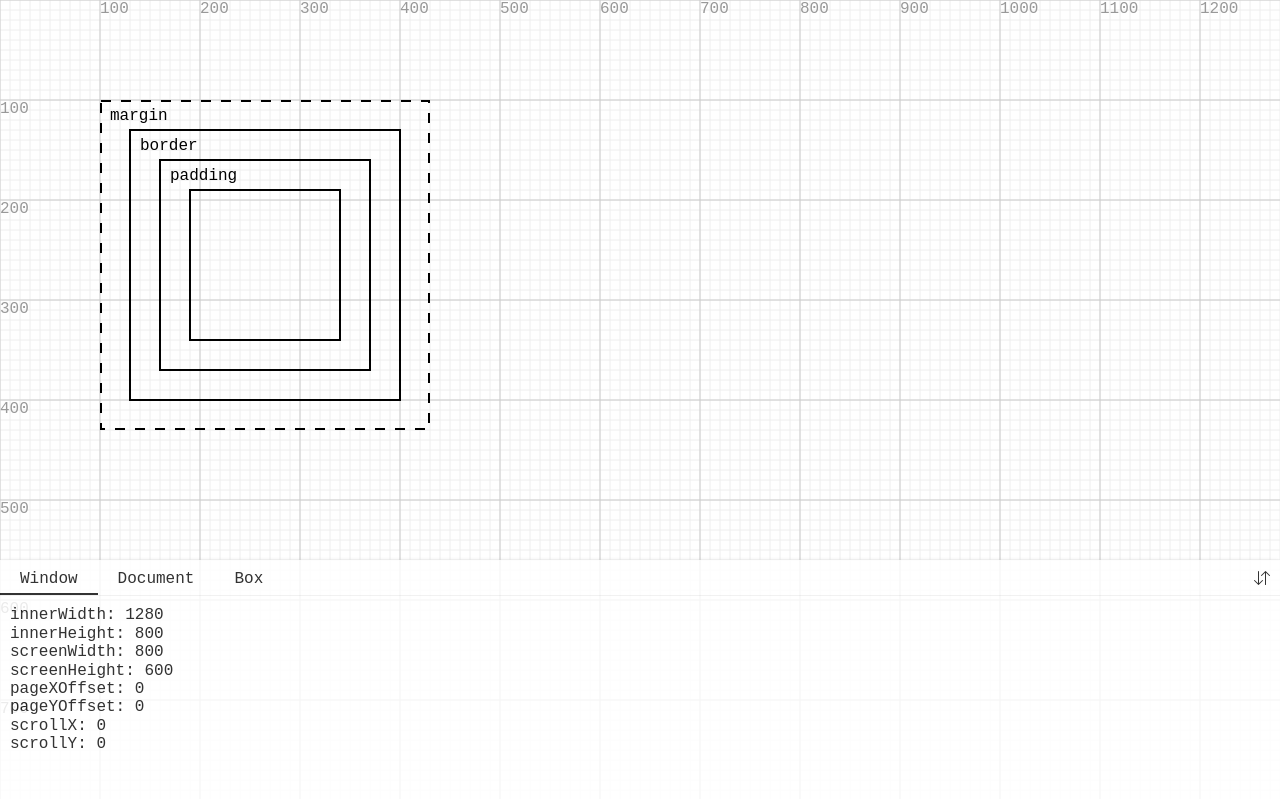
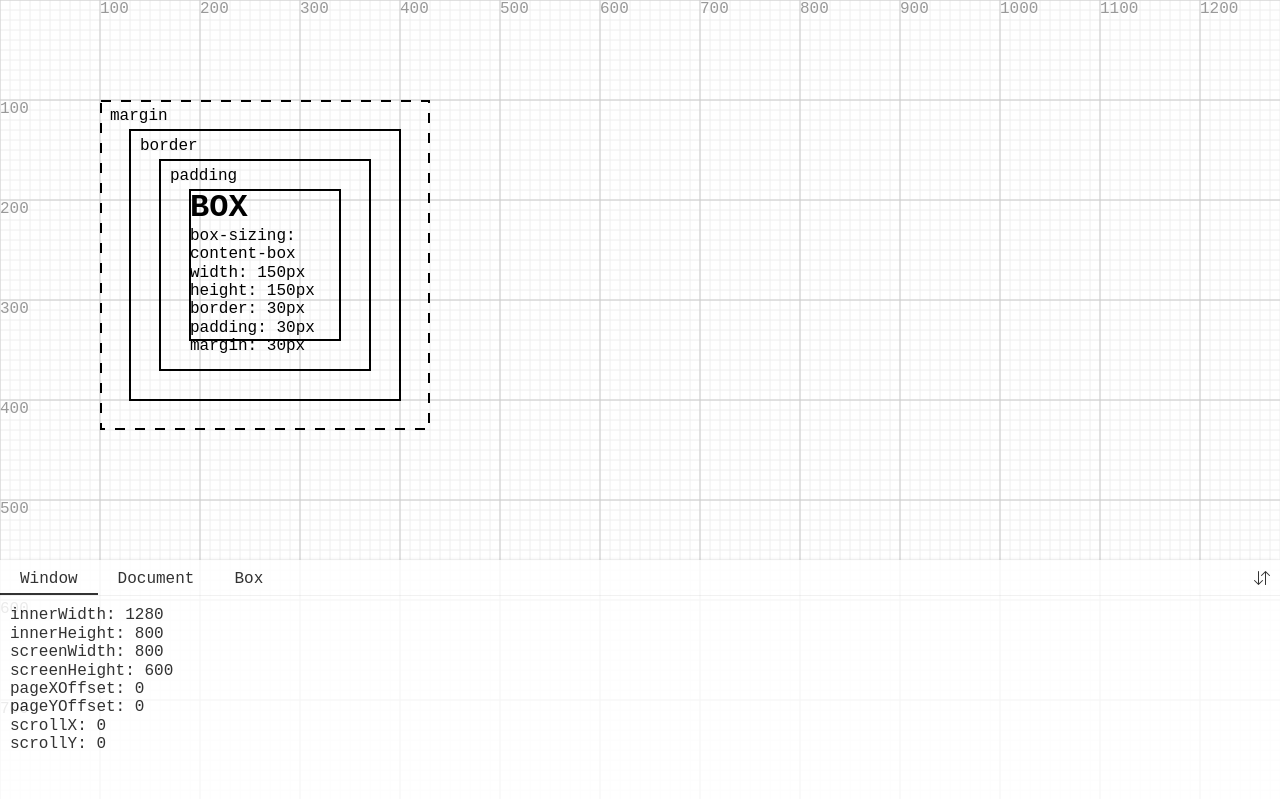
Before and after one commit to swimyoung/web-coordinates, a React app: page / in a window 1280 px wide. Shown: the top 799 px of the page. Built offline with nearby package versions, Linux system fonts and the light colour scheme.

Commit message:
Add box content

```diff
--- a/src/components/Box.tsx
+++ b/src/components/Box.tsx
@@ -1,16 +1,16 @@
 import React, { useState, useRef, useContext } from 'react';
 import { AppBoundaryContext } from '~/App';
+import {
+  addWindowEventListener,
+  removeWindowEventListener,
+} from '~/utils/windowEventListen';
 
 type BoxPosition = {
   x: number;
   y: number;
 };
 
-type BoxProps = {
-  //
-};
-
-function Box(props: BoxProps): React.ReactElement {
+function Box(): React.ReactElement {
   const box = useRef<HTMLDivElement>(null);
   const [boxPosition, setBoxPosition] = useState<BoxPosition>({
     x: 100,
@@ -38,6 +38,7 @@ function Box(props: BoxProps): React.ReactElement {
     const baseY = boundingClientRect.y + window.pageYOffset - margin - pageY;
 
     const handleWindowMouseMove = (event: MouseEvent) => {
+      event.preventDefault();
       const { pageX, pageY } = event;
       const boxAreaWidth = width + border * 2 + padding * 2 + margin * 2;
       const boxAreaHeight = height + border * 2 + padding * 2 + margin * 2;
@@ -60,13 +61,11 @@ function Box(props: BoxProps): React.ReactElement {
     };
 
     const handleWindowMouseUp = () => {
-      window.removeEventListener('mouseup', handleWindowMouseUp);
-      window.removeEventListener('mousemove', handleWindowMouseMove);
+      removeWindowEventListener('mouseup', handleWindowMouseUp);
+      removeWindowEventListener('mousemove', handleWindowMouseMove);
     };
-
-    window.addEventListener('mouseup', handleWindowMouseUp);
-    window.addEventListener('mousemove', handleWindowMouseMove);
-    event.preventDefault();
+    addWindowEventListener('mouseup', handleWindowMouseUp);
+    addWindowEventListener('mousemove', handleWindowMouseMove);
   }
 
   const marginBoundaryArea = {
@@ -163,18 +162,41 @@ function Box(props: BoxProps): React.ReactElement {
         style={{
           cursor: 'move',
           position: 'absolute',
-          color: '#aaaaaa',
           width: `${width}px`,
           height: `${height}px`,
           border: `${border}px solid rgba(0, 0, 0, 0)`,
           padding: `${padding}px`,
           margin: `${margin}px`,
-          overflow: 'auto',
+          boxSizing: 'content-box',
+          overflow: 'scroll',
           transform: `translate(${boxPosition.x}px, ${boxPosition.y}px)`,
         }}
         onMouseDown={handleMouseDown}
       >
-        {/* TODO: */}
+        <h1>BOX</h1>
+        box-sizing: content-box
+        <br />
+        width: {width}px
+        <br />
+        height: {height}px
+        <br />
+        border: {border}px
+        <br />
+        padding: {padding}px
+        <br />
+        margin: {margin}px
+        <div
+          style={{
+            position: 'relative',
+            width: `${width * 4}px`,
+            height: `${height * 4}px`,
+          }}
+        >
+          <div style={{ position: 'absolute', left: 0, bottom: 0 }}>
+            scroll 👉👉👉
+          </div>
+          <div style={{ position: 'absolute', right: 0, bottom: 0 }}>👍</div>
+        </div>
       </div>
     </div>
   );
--- a/src/index.css
+++ b/src/index.css
@@ -6,3 +6,7 @@ body {
 * {
   box-sizing: border-box;
 }
+
+h1, h2, h3, h4, h5, h6 {
+  margin: 0;
+}
```
